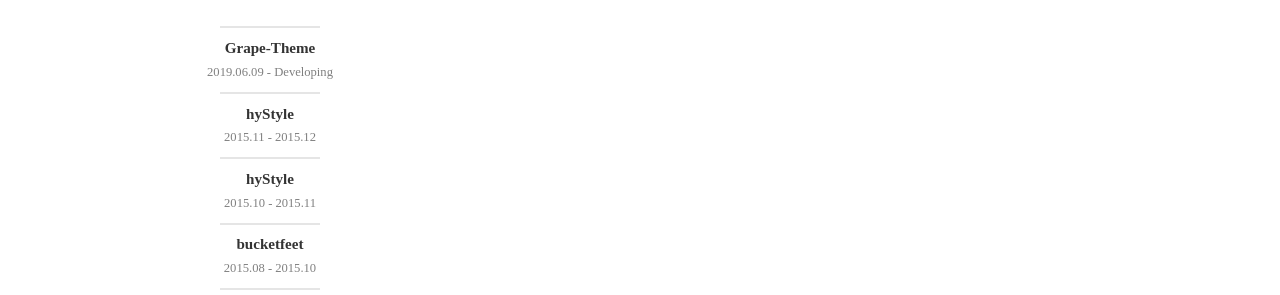
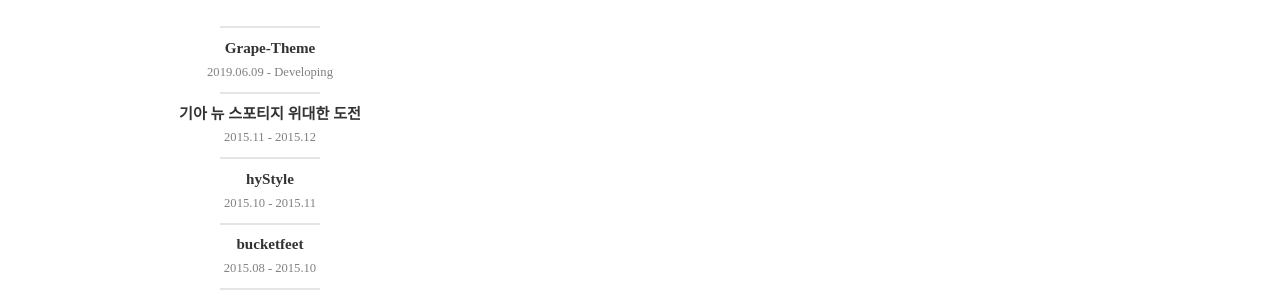
Before and after one commit to JeongrakChoi/JeongrakChoi.github.io, a Jekyll site: the page built from index.html, in a window 1280 px wide. Shown: the part 772-1067 px from the top of the page. Built offline with Jekyll 4.4.1, drawn with Linux system fonts in a browser that asks for light colours; nearby versions of some CDN libraries; some web fonts are replaced; the list of posts is cut into pages by our own code.

Commit message:
Update projects.yml

```diff
--- a/_data/projects.yml
+++ b/_data/projects.yml
@@ -33,7 +33,7 @@
     url :  # Full URL
     image : "kia01.jpg" # path: assets/project/
     date : 2015.11 - 2015.12
-    title : hyStyle
+    title : 기아 뉴 스포티지 위대한 도전
     summary : 퍼블리싱(Web)
     description : 기아 뉴 스포티지 위대한 도전 이벤트 (jQuery 애니메이션 작업)
     contents :
```
